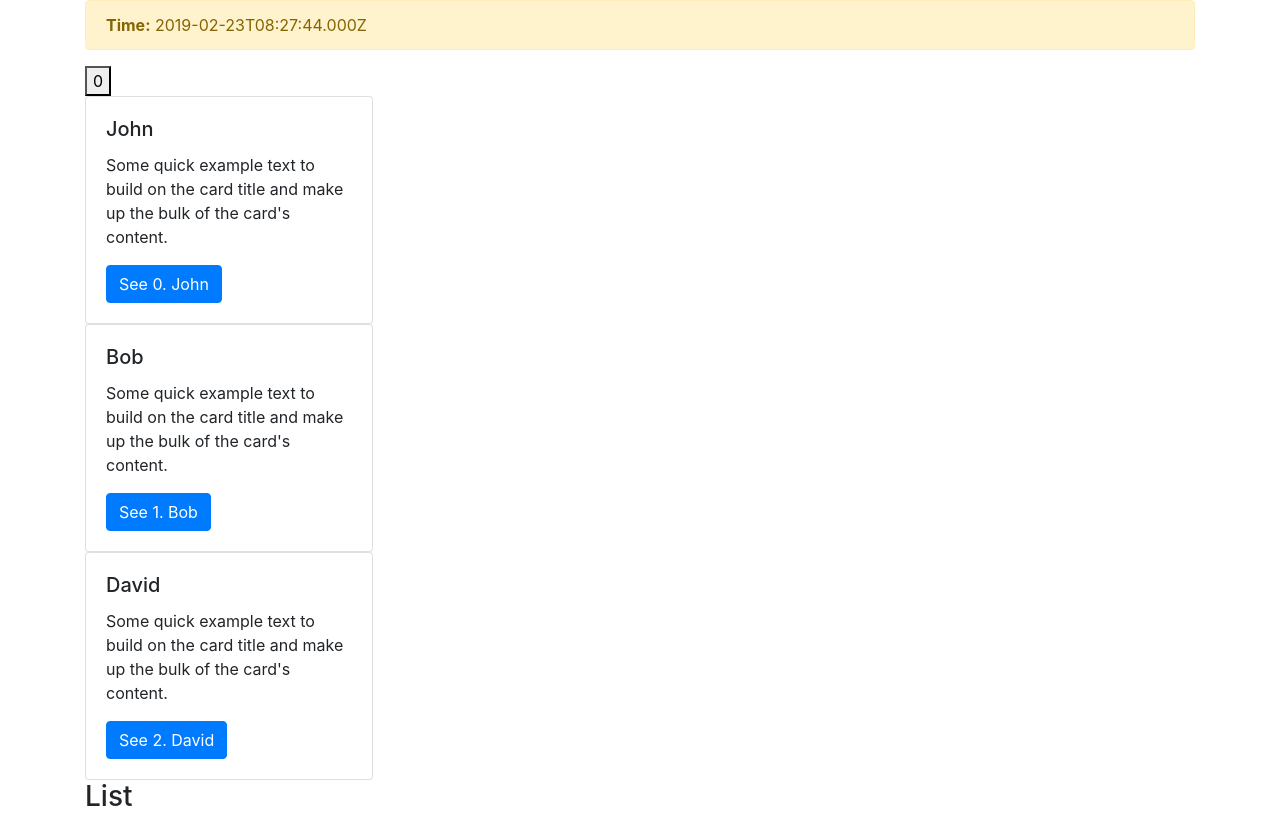
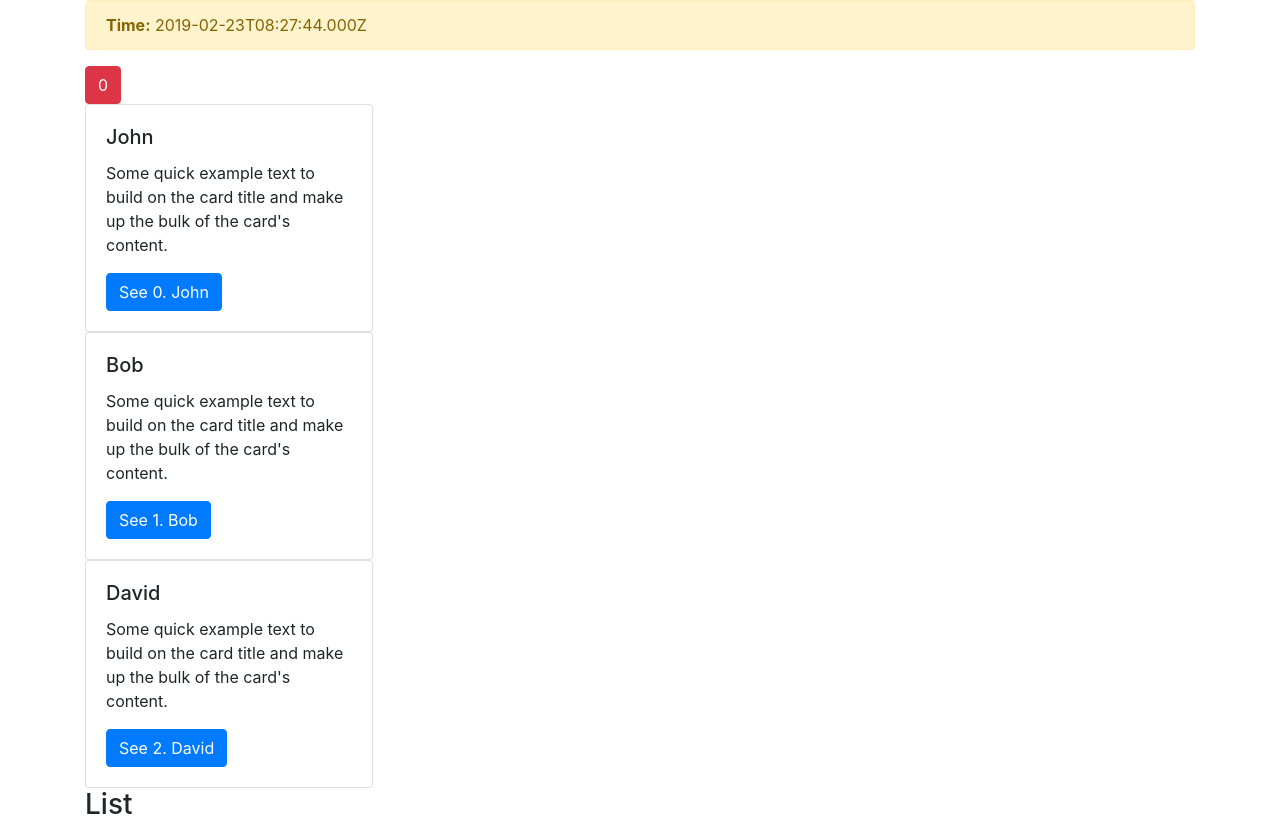
Before and after one commit to bob-smith-compass/react-final, a React (Create React App) app: page / in a window 1280 px wide. Shown: the top 816 px of the page. Built offline with nearby package versions, Linux system fonts and the light colour scheme.

Commit message:
click indicator button with className="btn btn-danger"

```diff
--- a/src/components/button/Button.jsx
+++ b/src/components/button/Button.jsx
@@ -12,7 +12,7 @@ export default class Button extends Component {
   render() {
     return (
       <div>
-          <button onClick={this.handleClick}>{this.state.clicks}</button>
+          <button className="btn btn-danger" onClick={this.handleClick}>{this.state.clicks}</button>
       </div>
     )
   }
```
Also changed, not shown: 1 other file (tests, documents, lock files or other folders).
